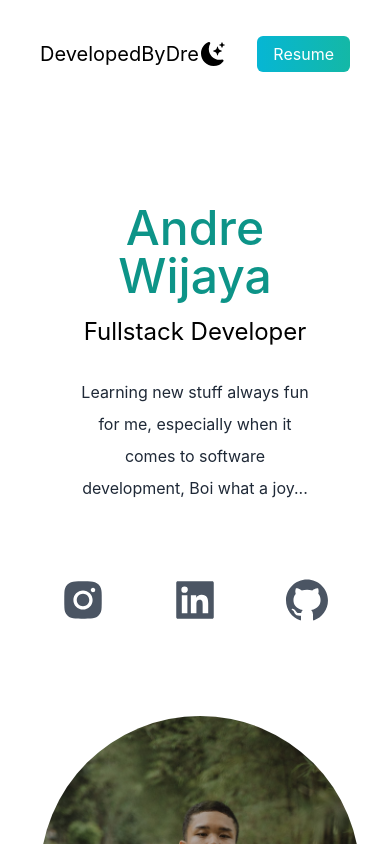
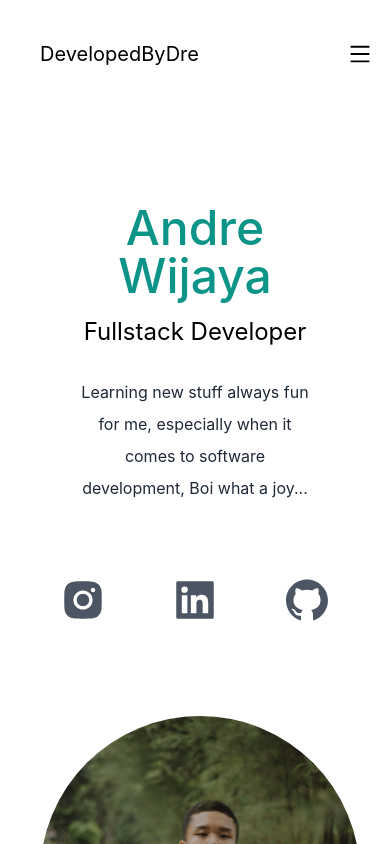
Before and after one commit to Andrewij21/DreDev, a React (Vite) app: page / in a window 390 px wide. Shown: the top 844 px of the page. Built offline with nearby package versions, Linux system fonts and the light colour scheme.

Commit message:
refactor: add hamburger icon if vp sm

```diff
--- a/src/App.jsx
+++ b/src/App.jsx
@@ -4,6 +4,7 @@ import {
   AiFillInstagram,
   AiFillLinkedin,
   AiOutlineGithub,
+  AiOutlineMenu,
 } from "react-icons/ai";
 import andre from "../public/photo1.jpg";
 import server from "../public/server2.png";
@@ -22,7 +23,7 @@ function App() {
           <nav className="py-10 mb-12 flex justify-between">
             <h1 className="text-xl dark:text-white">DevelopedByDre</h1>
             <ul className="flex items-center">
-              <li>
+              <li className="invisible md:visible">
                 {darkMode ? (
                   <FaSun
                     className="cursor-pointer text-2xl fill-yellow-300"
@@ -30,18 +31,21 @@ function App() {
                   />
                 ) : (
                   <BsMoonStarsFill
-                    className="cursor-pointer text-2xl "
+                    className="cursor-pointer text-2xl  "
                     onClick={() => setDarkMode(!darkMode)}
                   />
                 )}
               </li>
-              <li>
+              <li className="invisible md:visible">
                 <a
                   href="#"
-                  className="bg-gradient-to-r from-cyan-500 to-teal-500 text-white px-4 py-2 rounded-md ml-8"
+                  className=" bg-gradient-to-r from-cyan-500 to-teal-500 text-white px-4 py-2 rounded-md ml-8"
                 >
                   Resume
                 </a>
+              </li>
+              <li className="visible md:invisible">
+                <AiOutlineMenu className="cursor-pointer text-2xl" />
               </li>
             </ul>
           </nav>
```
